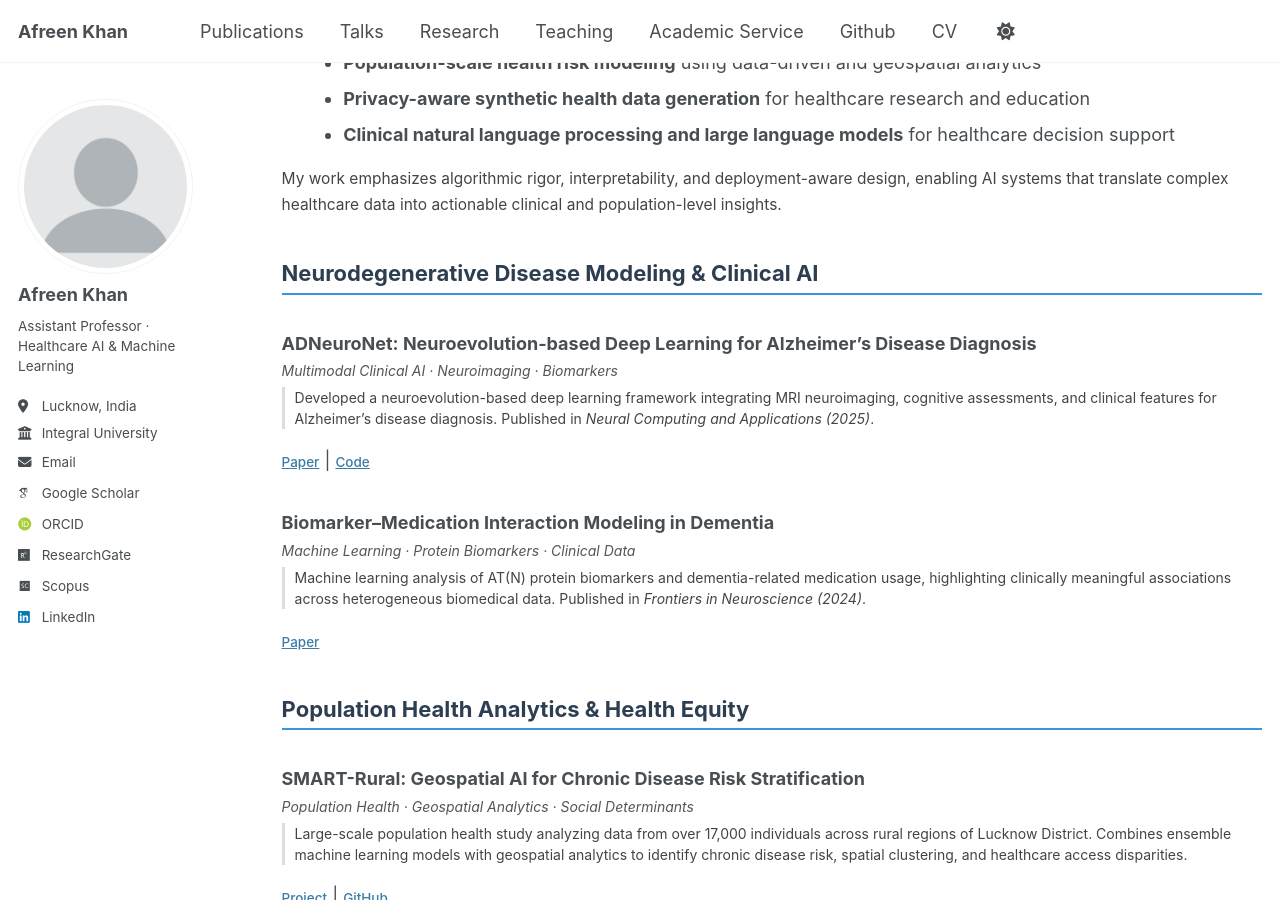
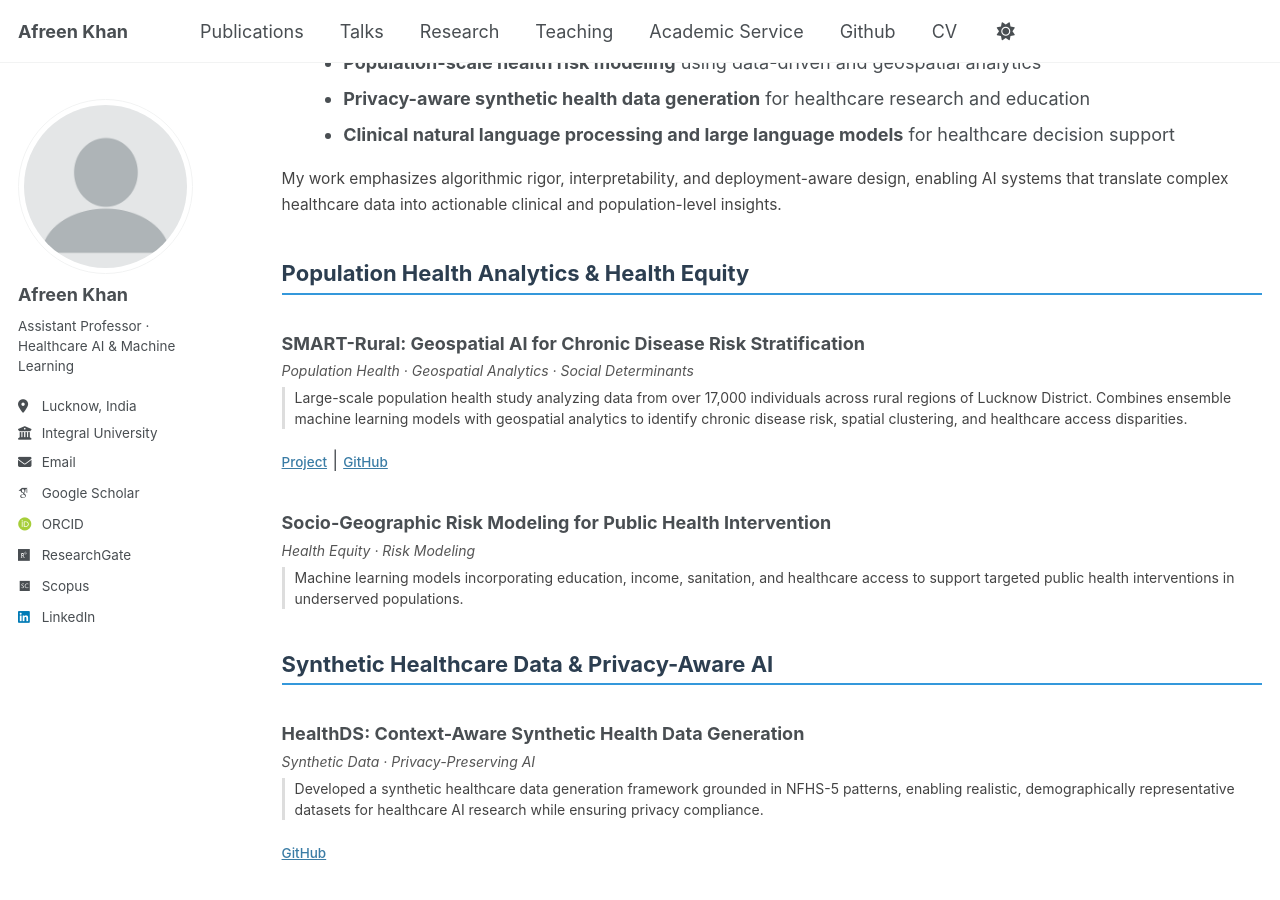
Before and after one commit to afreen-kh/afreen-kh.github.io, a Jekyll site: the page built from _pages/research.html, in a window 1280 px wide and 900 px high, scrolled down 242 px. Built offline with Jekyll 4.4.1, drawn with Linux system fonts in a browser that asks for light colours; some web fonts are replaced.

Commit message:
Update research.html

```diff
--- a/_pages/research.html
+++ b/_pages/research.html
@@ -28,43 +28,6 @@ author_profile: true
   and population-level insights.
 </p>
 
-
-<h2 class="pub-section-title">Neurodegenerative Disease Modeling & Clinical AI</h2>
-
-<div class="archive__item">
-  <h3 class="archive__item-title">
-    ADNeuroNet: Neuroevolution-based Deep Learning for Alzheimer’s Disease Diagnosis
-  </h3>
-  <div class="pub-journal">
-    Multimodal Clinical AI · Neuroimaging · Biomarkers
-  </div>
-  <div class="pub-contribution">
-    Developed a neuroevolution-based deep learning framework integrating MRI neuroimaging,
-    cognitive assessments, and clinical features for Alzheimer’s disease diagnosis.
-    Published in <em>Neural Computing and Applications (2025)</em>.
-  </div>
-  <p class="archive__item-links">
-    <a href="#">Paper</a> |
-    <a href="https://github.com/afreen-kh">Code</a>
-  </p>
-</div>
-
-<div class="archive__item">
-  <h3 class="archive__item-title">
-    Biomarker–Medication Interaction Modeling in Dementia
-  </h3>
-  <div class="pub-journal">
-    Machine Learning · Protein Biomarkers · Clinical Data
-  </div>
-  <div class="pub-contribution">
-    Machine learning analysis of AT(N) protein biomarkers and dementia-related medication
-    usage, highlighting clinically meaningful associations across heterogeneous biomedical data.
-    Published in <em>Frontiers in Neuroscience (2024)</em>.
-  </div>
-  <p class="archive__item-links">
-    <a href="#">Paper</a>
-  </p>
-</div>
 
 <h2 class="pub-section-title">Population Health Analytics & Health Equity</h2>
 
```
